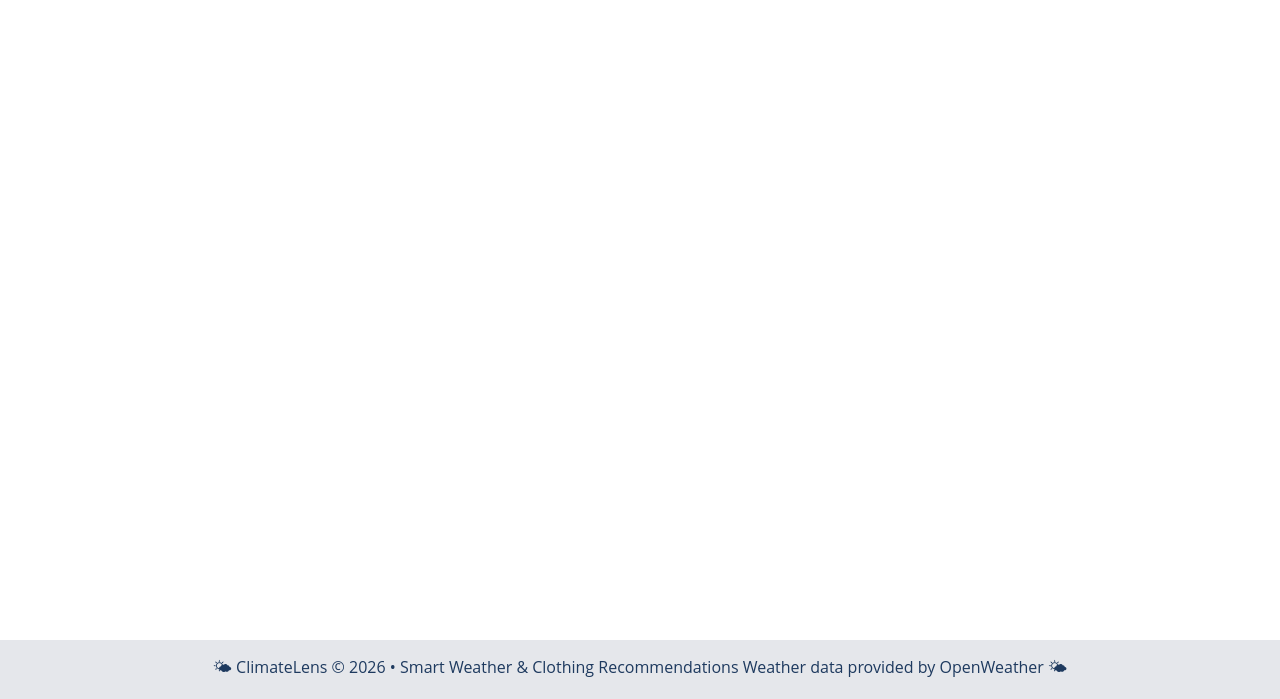
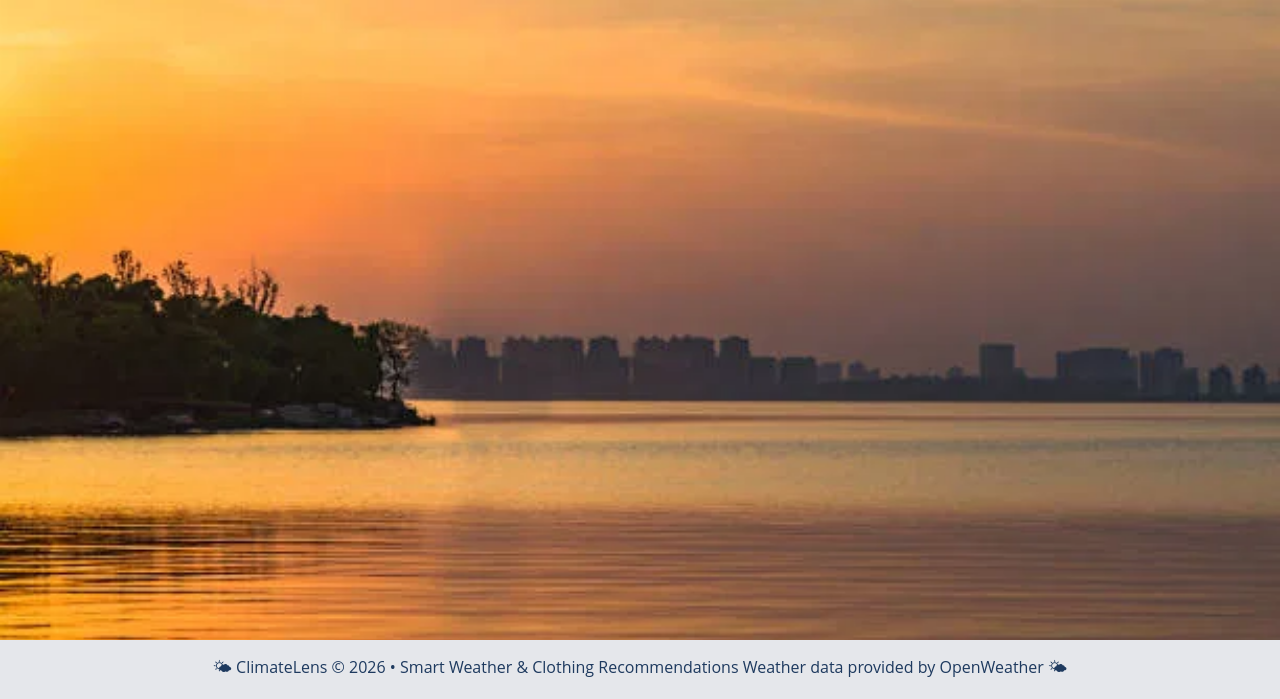
Before and after one commit to Lsonsprofile/WDD-330-FinalProject-ClimateLens, a website built with Vite: page src/index.html in a window 1280 px wide. Shown: the part 101-800 px from the top of the page. Built offline with nearby package versions, Linux system fonts and the light colour scheme; no server answers; files whose address does not match are found by name.

Commit message:
finish teusday 5

```diff
--- a/src/css/large.css
+++ b/src/css/large.css
@@ -41,7 +41,7 @@ body {
   flex-direction: column;
   margin: 0;
   padding: 0;
-  background-image: url('./public/image/background-image.webp');
+  background-image: url('../public/image/background-image.webp');
   background-size: cover;
   background-attachment: fixed;
 }
```
